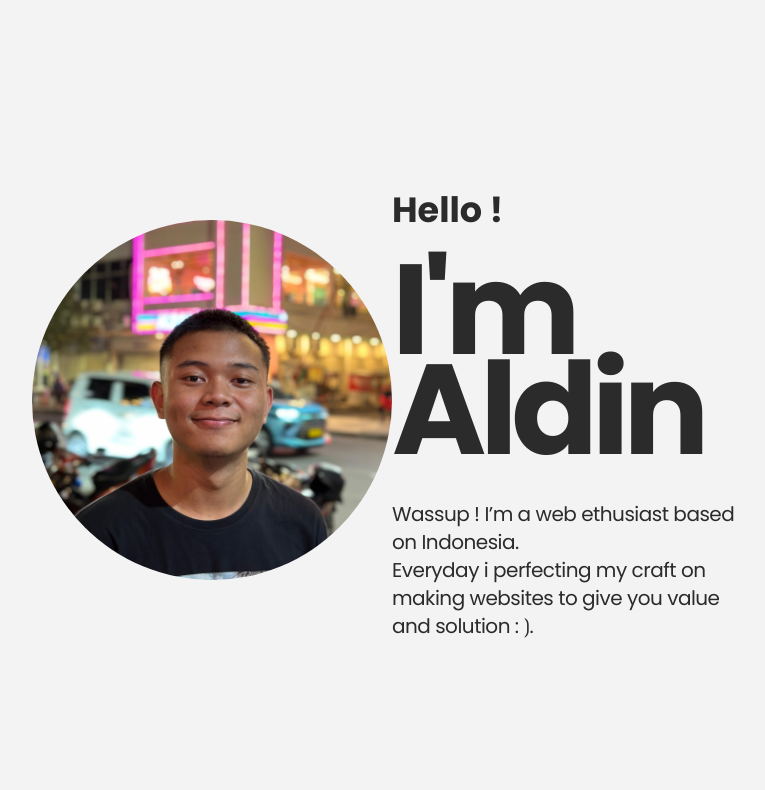
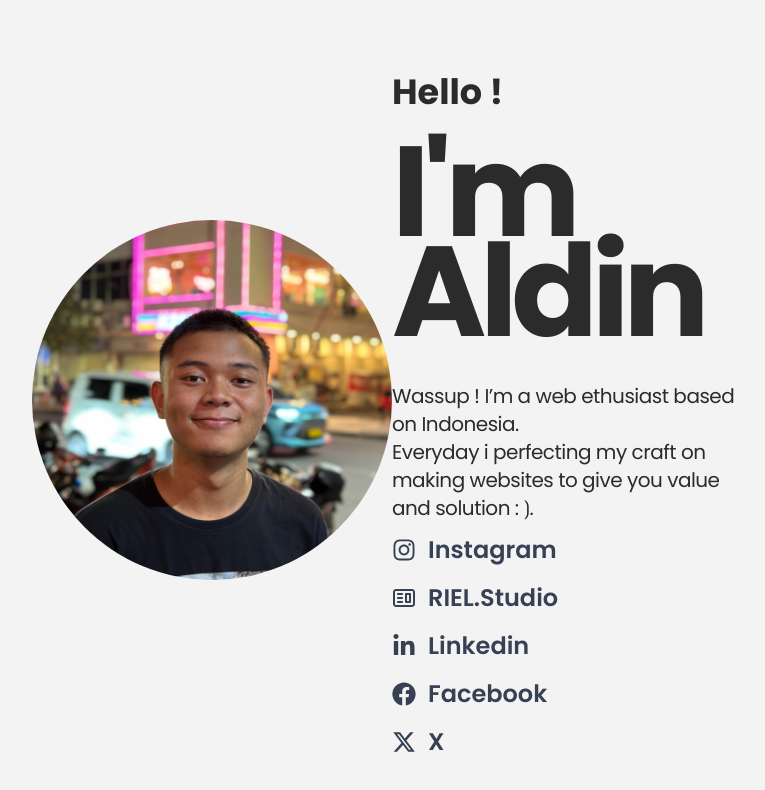
Before and after one commit to aldinpramudya/new-rielcard, a React (Vite) app: page / in a window 1280 px wide. Shown: the top 790 px of the page, without its empty margins (248-1013 px from the left). Built offline with nearby package versions, Linux system fonts and the light colour scheme.

Commit message:
feat : links

```diff
--- a/constants/index.tsx
+++ b/constants/index.tsx
@@ -1,22 +1,33 @@
+import { FaInstagram } from "react-icons/fa";
+import { CgWebsite } from "react-icons/cg";
+import { FaLinkedinIn } from "react-icons/fa";
+import { FaFacebook } from "react-icons/fa";
+import { FaXTwitter } from "react-icons/fa6";
+
 export const socialLinks = [
     {
         name: "Instagram",
-        link: "https://www.instagram.com/aldin.pramudya"
+        link: "https://www.instagram.com/aldin.pramudya",
+        icon: <FaInstagram />
     },
     {
         name: "RIEL.Studio",
-        link: "https://www.instagram.com/riel.studio_/"
+        link: "https://www.instagram.com/riel.studio_/",
+        icon: < CgWebsite/>
     },
     {
         name: "Linkedin",
-        link: "https://www.linkedin.com/in/aldinarielpramudya/"
+        link: "https://www.linkedin.com/in/aldinarielpramudya/",
+        icon: <FaLinkedinIn/>
     },
     {
         name : "Facebook",
-        link: "https://www.facebook.com/aldin.a.pramudya"
+        link: "https://www.facebook.com/aldin.a.pramudya",
+        icon: <FaFacebook/>
     },
     {
         name: "X",
-        link: "https://x.com/rielelesia"
+        link: "https://x.com/rielelesia",
+        icon: <FaXTwitter/>
     }
 ];
--- a/src/App.tsx
+++ b/src/App.tsx
@@ -21,7 +21,7 @@ function App() {
             </p>
           </div>
           {/* Links */}
-          <div>
+          <div className='pt-3'>
             <Links/>
           </div>
         </div>
--- a/src/Links.tsx
+++ b/src/Links.tsx
@@ -1,7 +1,20 @@
-export default function Links(){
-    return(
-        <>
+import { socialLinks } from "../constants";
 
-        </>
+export default function Links() {
+    return (
+        <div className="flex flex-col gap-4">
+            {socialLinks.map((social) => (
+                <a
+                    key={social.name}
+                    href={social.link}
+                    target="_blank"
+                    rel="noopener noreferrer"
+                    className="flex items-center gap-3 text-gray-700 hover:text-yellow-600 transition-all duration-300"
+                >
+                    <span className="text-2xl">{social.icon}</span>
+                    <span className="text-2xl font-semibold">{social.name}</span>
+                </a>
+            ))}
+        </div>
     )
 }
```
